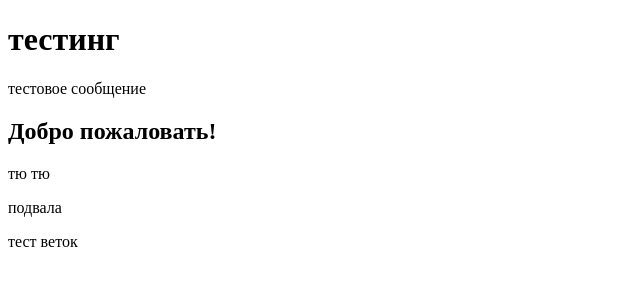
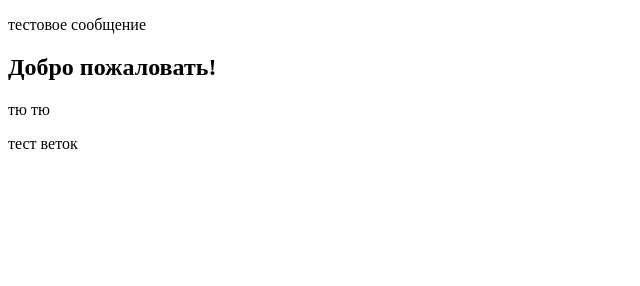
Before and after one commit to kiramy2000/test, a plain HTML site: page index.html in a window 1280 px wide. Shown: the whole page, without its empty margins (0-640 px from the left). Drawn offline with Linux system fonts and the light colour scheme.

Commit message:
commit s

```diff
--- a/index.html
+++ b/index.html
@@ -6,7 +6,6 @@
  </head>
  <body>
   <header>
-    <h1>тестинг</h1>
     <p>тестовое сообщение</p>
   </header>
   <article>
@@ -14,7 +13,6 @@
     <p>тю тю</p>
   </article>
   <footer>
-    подвалa
     <p>тест веток</p>
   </footer>
  </body>
```
